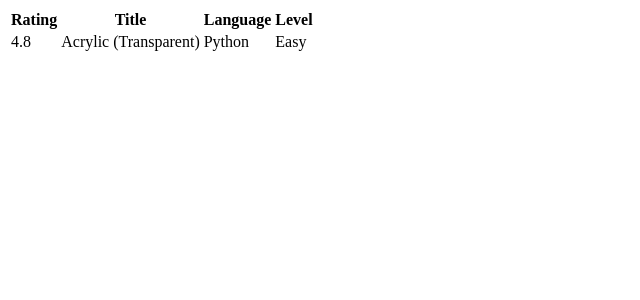
After one commit to xfenix/packreq.org, a Django app: template packreq/templates/includes/packages.html in a window 1280 px wide. The commit adds this page. Shown: the top 300 px of the page, without its empty margins (0-640 px from the left). Run offline with Django 3.2, Linux system fonts and the light colour scheme; the template is opened without the code that fills it, so the values that code supplies are empty.

Commit message:
Packages table + material design lite

```diff
--- /dev/null
+++ b/packreq/templates/includes/packages.html
@@ -0,0 +1,18 @@
+<table class="mdl-data-table mdl-js-data-table mdl-data-table--selectable mdl-shadow--2dp">
+    <thead>
+        <tr>
+            <th class="mdl-data-table__cell--non-numeric">Rating</th>
+            <th>Title</th>
+            <th>Language</th>
+            <th>Level</th>
+        </tr>
+    </thead>
+    <tbody>
+        <tr>
+            <td class="mdl-data-table__cell--non-numeric">4.8</td>
+            <td>Acrylic (Transparent)</td>
+            <td>Python</td>
+            <td>Easy</td>
+        </tr>
+    </tbody>
+</table>
--- a/packreq/templates/layout/base.html
+++ b/packreq/templates/layout/base.html
@@ -5,6 +5,9 @@
     <meta name="viewport" content="width=device-width, initial-scale=1.0">
     <meta http-equiv="X-UA-Compatible" content="ie=edge">
     <title>Main page</title>
+    <link rel="stylesheet" href="https://fonts.googleapis.com/icon?family=Material+Icons">
+    <link rel="stylesheet" href="https://code.getmdl.io/1.3.0/material.cyan-indigo.min.css">
+    <script defer src="https://code.getmdl.io/1.3.0/material.min.js"></script>
 </head>
 <body>
     {% block content %}{% endblock %}
```
